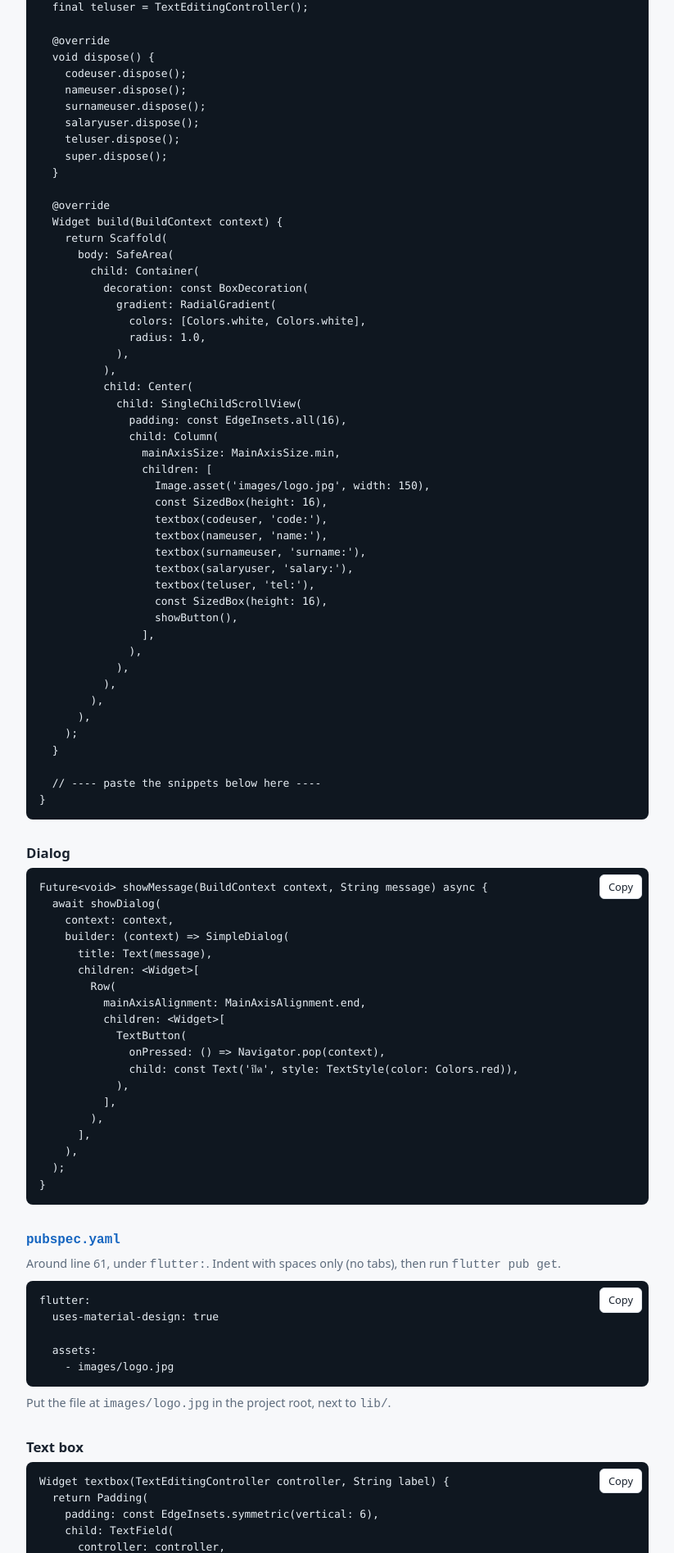
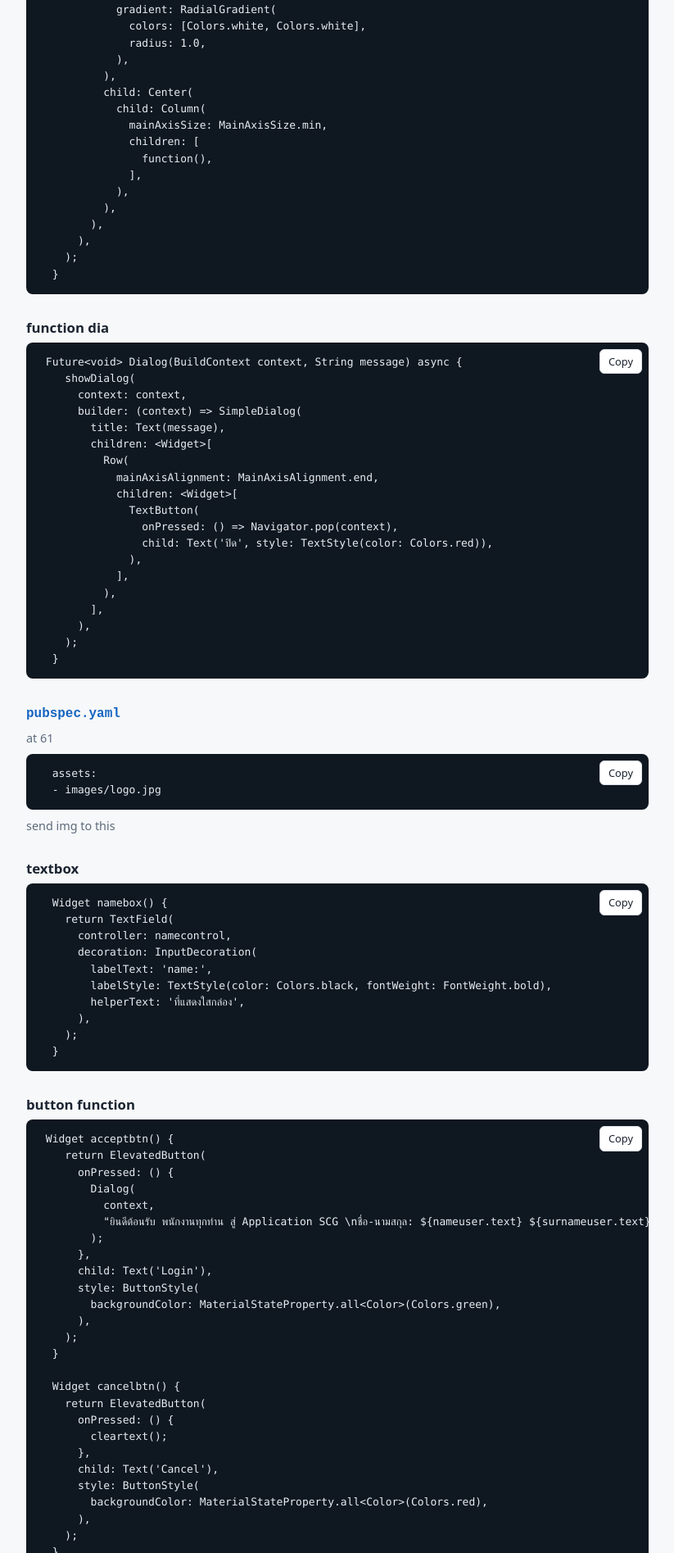
Before and after one commit to wandanai/wandanai.github.io, a plain HTML site: page cheat.html in a window 1280 px wide. Shown: the part 905-2800 px from the top of the page at 82% size, without its empty margins (228-1051 px from the left). Drawn offline with Linux system fonts and the light colour scheme.

Commit message:
Update cheat.html

```diff
--- a/cheat.html
+++ b/cheat.html
@@ -12,8 +12,7 @@ box-sizing:border-box;padding-top:env(safe-area-inset-top,0px);padding-bottom:en
 html{scroll-padding-top:env(safe-area-inset-top,0px)}
 body{margin:0;background:var(--bg);color:var(--text);font:16px/1.6 system-ui,-apple-system,"Segoe UI",Roboto,sans-serif}
 main{max-width:760px;margin:0 auto;padding:24px 16px 64px}
-h1{font-size:1.7rem;margin:0 0 4px}
-.sub{color:var(--muted);margin:0 0 28px}
+h1{font-size:1.7rem;margin:0 0 20px}
 section{margin-bottom:28px}
 h2{font-size:1.05rem;margin:0 0 4px}
 h2 code{font-size:.95em;color:var(--accent)}
@@ -22,8 +21,6 @@ h2 code{font-size:.95em;color:var(--accent)}
 pre{margin:0;padding:14px 16px;overflow-x:auto;color:var(--code-text);font:13px/1.55 ui-monospace,SFMono-Regular,Menlo,Consolas,monospace;tab-size:2}
 button.copy{position:absolute;top:8px;right:8px;background:var(--surface);color:var(--text);border:1px solid var(--line);border-radius:6px;padding:4px 10px;font:inherit;font-size:.8rem;cursor:pointer}
 button.copy:focus-visible{outline:2px solid var(--accent);outline-offset:2px}
-.fixes{background:var(--surface);border:1px solid var(--line);border-radius:8px;padding:12px 18px;margin-bottom:28px}
-.fixes ul{margin:6px 0 0;padding-left:18px}
 </style>
 </head>
 <body>
@@ -31,7 +28,7 @@ button.copy:focus-visible{outline:2px solid var(--accent);outline-offset:2px}
 <h1>Flutter cheat sheet</h1>
 
 <section>
-<h2><code>lib/main.dart</code></h2>
+<h2><code>main.dart</code></h2>
 <div class="box"><pre>import 'package:flutter/material.dart';
 import 'package:flutterv1/screens/home.dart';
 
@@ -54,77 +51,45 @@ class MyApp extends StatelessWidget {
 </section>
 
 <section>
-<h2><code>lib/screens/home.dart</code></h2>
-<p class="note">Paste the helper snippets below inside <code>_HomeState</code>, above the final <code>}</code>.</p>
+<h2><code>home.dart</code></h2>
 <div class="box"><pre>import 'package:flutter/material.dart';
 
 class Home extends StatefulWidget {
   const Home({super.key});
-
   @override
   State&lt;Home&gt; createState() =&gt; _HomeState();
 }
 
 class _HomeState extends State&lt;Home&gt; {
-  final codeuser = TextEditingController();
-  final nameuser = TextEditingController();
-  final surnameuser = TextEditingController();
-  final salaryuser = TextEditingController();
-  final teluser = TextEditingController();
-
-  @override
-  void dispose() {
-    codeuser.dispose();
-    nameuser.dispose();
-    surnameuser.dispose();
-    salaryuser.dispose();
-    teluser.dispose();
-    super.dispose();
-  }
-
   @override
   Widget build(BuildContext context) {
     return Scaffold(
       body: SafeArea(
         child: Container(
-          decoration: const BoxDecoration(
+          decoration: BoxDecoration(
             gradient: RadialGradient(
               colors: [Colors.white, Colors.white],
               radius: 1.0,
             ),
           ),
           child: Center(
-            child: SingleChildScrollView(
-              padding: const EdgeInsets.all(16),
             child: Column(
               mainAxisSize: MainAxisSize.min,
               children: [
-                  Image.asset('images/logo.jpg', width: 150),
-                  const SizedBox(height: 16),
-                  textbox(codeuser, 'code:'),
-                  textbox(nameuser, 'name:'),
-                  textbox(surnameuser, 'surname:'),
-                  textbox(salaryuser, 'salary:'),
-                  textbox(teluser, 'tel:'),
-                  const SizedBox(height: 16),
-                  showButton(),
+                function(),
               ],
             ),
           ),
         ),
       ),
-      ),
     );
-  }
-
-  // ---- paste the snippets below here ----
   }</pre></div>
 </section>
 
 <section>
-<h2>Dialog</h2>
-<div class="box"><pre>Future&lt;void&gt; showMessage(BuildContext context, String message) async {
-  await showDialog(
+<h2>function dia</h2>
+<div class="box"><pre> Future&lt;void&gt; Dialog(BuildContext context, String message) async {
+    showDialog(
       context: context,
       builder: (context) =&gt; SimpleDialog(
         title: Text(message),
@@ -134,7 +99,7 @@ class _HomeState extends State&lt;Home&gt; {
             children: &lt;Widget&gt;[
               TextButton(
                 onPressed: () =&gt; Navigator.pop(context),
-              child: const Text('ปิด', style: TextStyle(color: Colors.red)),
+                child: Text('ปิด', style: TextStyle(color: Colors.red)),
               ),
             ],
           ),
@@ -146,70 +111,59 @@ class _HomeState extends State&lt;Home&gt; {
 
 <section>
 <h2><code>pubspec.yaml</code></h2>
-<p class="note">Around line 61, under <code>flutter:</code>. Indent with spaces only (no tabs), then run <code>flutter pub get</code>.</p>
-<div class="box"><pre>flutter:
-  uses-material-design: true
-
-  assets:
+<p class="note">at 61</p>
+<div class="box"><pre>  assets:
   - images/logo.jpg</pre></div>
-<p class="note" style="margin-top:8px">Put the file at <code>images/logo.jpg</code> in the project root, next to <code>lib/</code>.</p>
+<p class="note" style="margin-top:8px">send img to this</p>
 </section>
 
 <section>
-<h2>Text box</h2>
-<div class="box"><pre>Widget textbox(TextEditingController controller, String label) {
-  return Padding(
-    padding: const EdgeInsets.symmetric(vertical: 6),
-    child: TextField(
-      controller: controller,
+<h2>textbox</h2>
+<div class="box"><pre>  Widget namebox() {
+    return TextField(
+      controller: namecontrol,
       decoration: InputDecoration(
-        labelText: label,
-        labelStyle: const TextStyle(
-          color: Colors.black,
-          fontWeight: FontWeight.bold,
-        ),
+        labelText: 'name:',
+        labelStyle: TextStyle(color: Colors.black, fontWeight: FontWeight.bold),
         helperText: 'ที่แสดงใสกล่อง',
-      ),
       ),
     );
   }</pre></div>
 </section>
 
 <section>
-<h2>Buttons</h2>
-<div class="box"><pre>Widget acceptbtn() {
+<h2>button function</h2>
+<div class="box"><pre> Widget acceptbtn() {
     return ElevatedButton(
       onPressed: () {
-      showMessage(
+        Dialog(
           context,
-        "ยินดีต้อนรับ พนักงานทุกท่าน สู่ Application SCG \n"
-        "ชื่อ-นามสกุล: ${nameuser.text} ${surnameuser.text}\n"
-        "เบอร์โทร: ${teluser.text}",
+          "ยินดีต้อนรับ พนักงานทุกท่าน สู่ Application SCG \nชื่อ-นามสกุล: ${nameuser.text} ${surnameuser.text}\nเบอร์โทร: ${teluser.text}",
         );
       },
-    style: ElevatedButton.styleFrom(
-      backgroundColor: Colors.green,
-      foregroundColor: Colors.white,
+      child: Text('Login'),
+      style: ButtonStyle(
+        backgroundColor: MaterialStateProperty.all&lt;Color&gt;(Colors.green),
       ),
-    child: const Text('Login'),
     );
   }
 
   Widget cancelbtn() {
     return ElevatedButton(
-    onPressed: cleartext,
-    style: ElevatedButton.styleFrom(
-      backgroundColor: Colors.red,
-      foregroundColor: Colors.white,
+      onPressed: () {
+        cleartext();
+      },
+      child: Text('Cancel'),
+      style: ButtonStyle(
+        backgroundColor: MaterialStateProperty.all&lt;Color&gt;(Colors.red),
       ),
-    child: const Text('Cancel'),
     );
   }
 
   Widget showButton() {
     return Row(
       mainAxisSize: MainAxisSize.min,
-    children: &lt;Widget&gt;[acceptbtn(), const SizedBox(width: 6.0), cancelbtn()],
+      children: &lt;Widget&gt;[acceptbtn(), SizedBox(width: 6.0), cancelbtn()],
     );
   }
 
@@ -219,6 +173,7 @@ void cleartext() {
     surnameuser.clear();
     salaryuser.clear();
     teluser.clear();
+  }
 }</pre></div>
 </section>
 </main>
```
Lines whose indentation alone changed are shown as unchanged.
